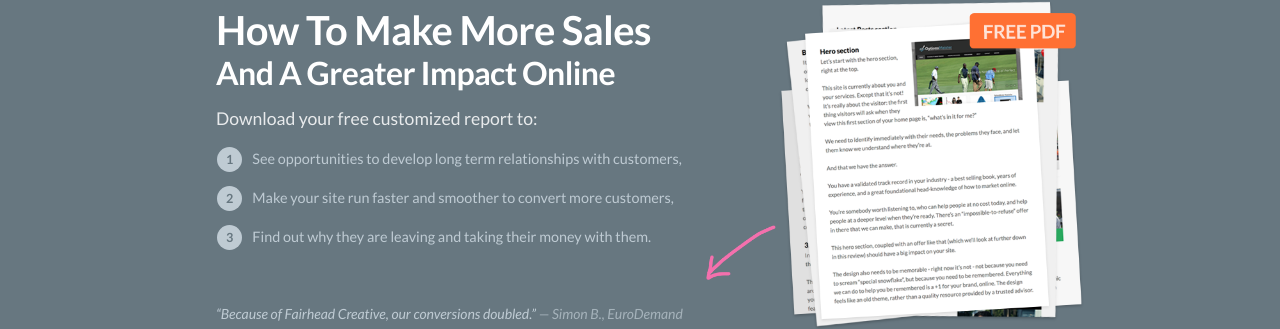
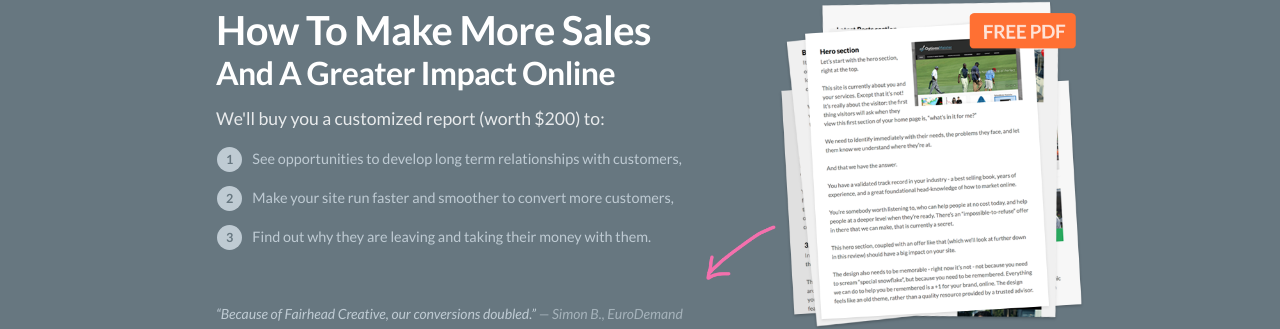
Before and after one commit to fairheadcreative/fairheadcreative, a Jekyll site: the page built from start.html, in a window 1280 px wide. Shown: the part 123-452 px from the top of the page. Built offline with Jekyll 4.4.1, drawn with Linux system fonts in a browser that asks for light colours; Markdown is read by kramdown in place of the engine named in the settings.

Commit message:
Start page lead text variation

```diff
--- a/start.html
+++ b/start.html
@@ -8,7 +8,7 @@ permalink: /start/
   <div class="row">
     <div class="start-offer">
       <h1 class="splash__title">How To Make More Sales <span>And A Greater Impact Online</span></h1>
-      <p class="splash__lead">Download your free customized report to:</p>
+      <p class="splash__lead">We'll buy you a customized report (worth $200) to:</p>
       <ul class="start-offer__list numbered-list">
         <li class="numbered-list__item">See opportunities to develop long term relationships with customers,</li>
         <li class="numbered-list__item">Make your site run faster and smoother to convert more customers,</li>
```
